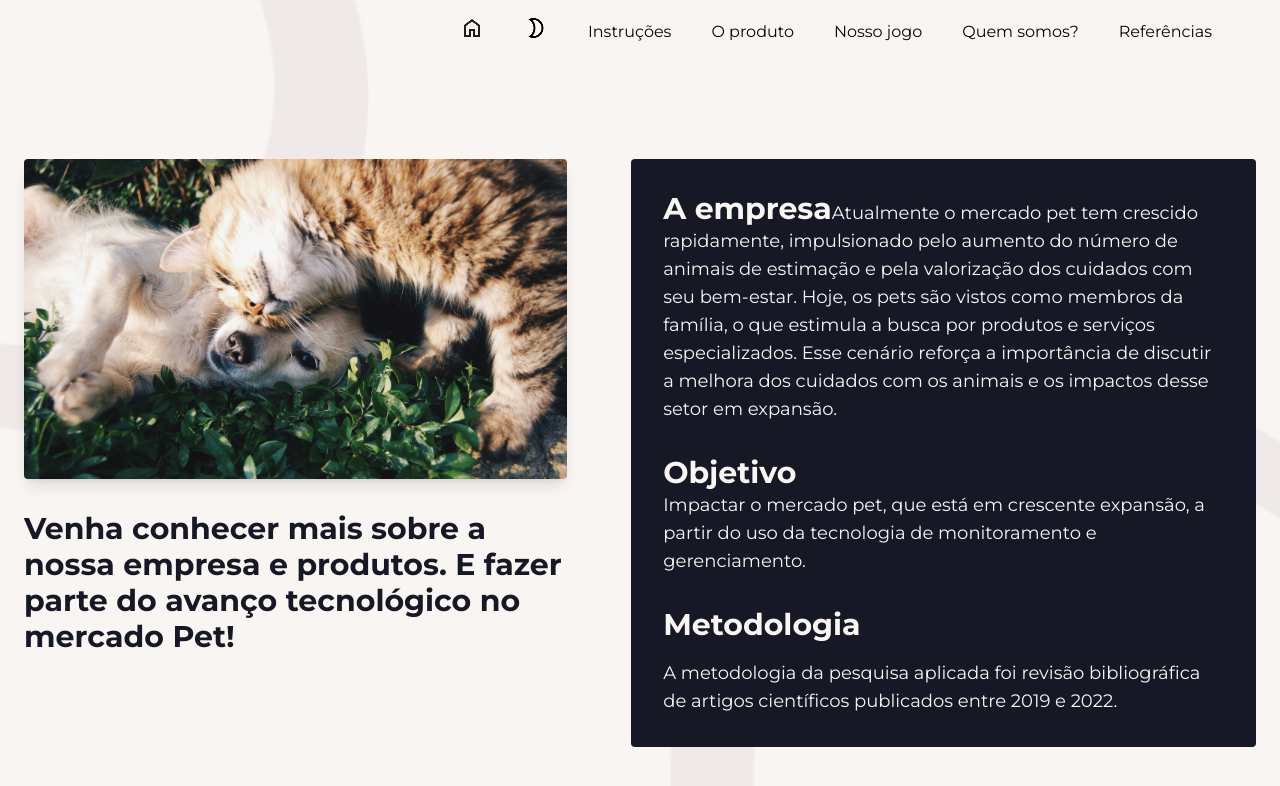
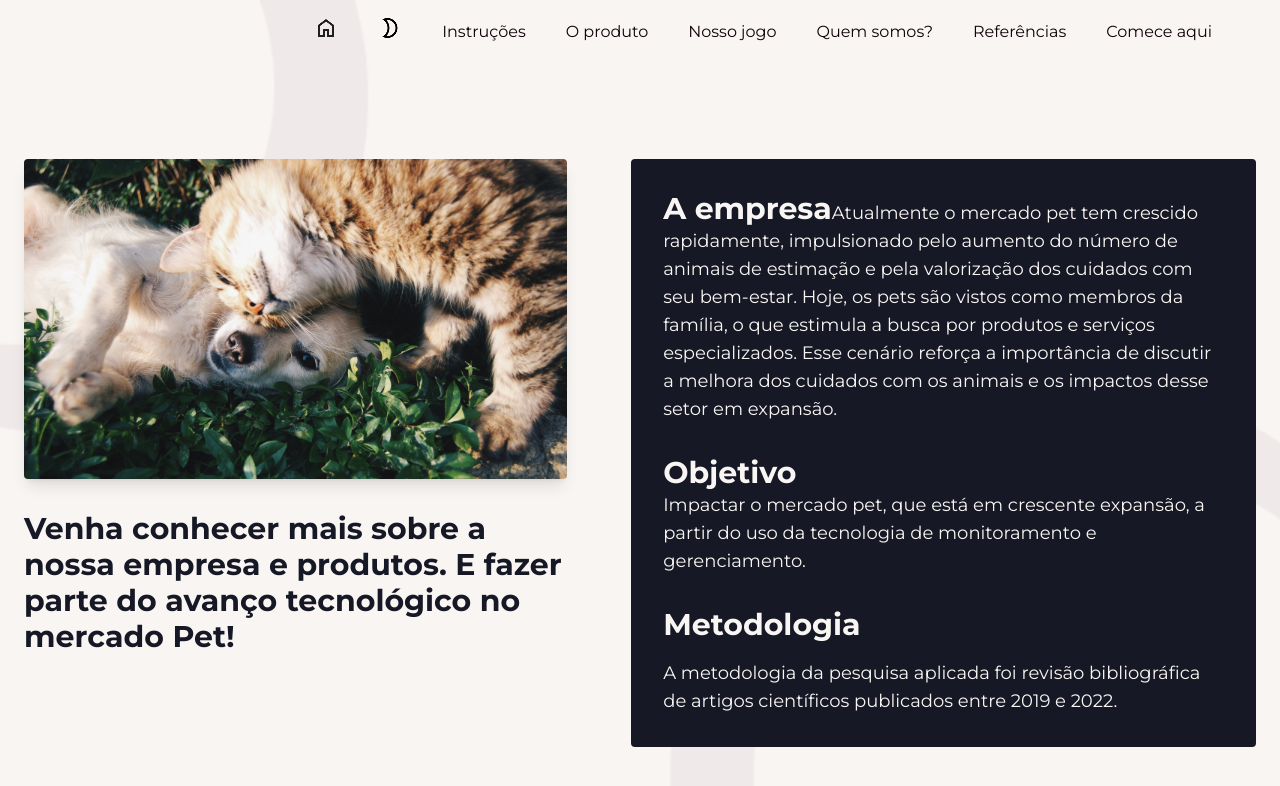
Before and after one commit to Anadulce57/myfeliscanis, a React (Vite) app: page / in a window 1280 px wide. Shown: the top 786 px of the page. Built offline with nearby package versions, Linux system fonts and the light colour scheme; a web font is replaced by a local one.

Commit message:
Página pra ir ao aplicativo - sugestão

```diff
--- a/src/App.jsx
+++ b/src/App.jsx
@@ -5,6 +5,7 @@ import GameIntro from "./components/Game/Game";
 import Referencias from "./components/Referencias/Referencias";
 import Instrucoes from "./components/Instrucoes/Instrucoes";
 import Home from "./components/Home/Home";
+import Apresentacao from "./components/Apresentacao/Apresentacao";
 
 
 function App() {
@@ -19,6 +20,7 @@ function App() {
           <Route path="/game" element={<GameIntro/>}/>
           <Route path="/referencias" element={<Referencias/>}/>
           <Route path="/instrucoes" element={<Instrucoes/>}/>
+          <Route path="/apresentacao" element={<Apresentacao/>}/>
         </Routes>
       </Router>
     </div>
--- a/src/components/Apresentacao/Apresentacao.jsx
+++ b/src/components/Apresentacao/Apresentacao.jsx
@@ -14,11 +14,7 @@ export default function Apresentacao(){
             <p className="font-[Montserrat] text-lg text-amber-50">Um novo olhar tecnológico no mercado pet</p>
           </div>
 
-          <button className="mt-8 px-8 py-3 bg-amber-50 text-gray-800 font-bold rounded-full shadow-lg hover:bg-gray-800 hover:text-amber-50 transition duration-300">Saiba mais</button>
-
-          <div className="footer flex place-items-start item-start mt-8">
-            <a href=""><p className="font-[Montserrat] ml-2 text-amber-50">Instale o aplicativo</p></a>
-          </div>
+          <button className="mt-8 px-8 py-3 bg-amber-50 text-gray-800 font-bold rounded-full shadow-lg hover:bg-gray-800 hover:text-amber-50 transition duration-300">Ao aplicativo</button>
         </section>
       </div>
     )
--- a/src/components/Navegacao/Header.jsx
+++ b/src/components/Navegacao/Header.jsx
@@ -97,6 +97,7 @@ export default function Header() {
           <li className="hover:underline"><Link to="/game">Nosso jogo</Link></li>
           <li className="hover:underline"><Link to="/membros">Quem somos?</Link></li>
           <li className="hover:underline"><Link to="/referencias">Referências</Link></li>
+          <li className="hover:underline"><Link to="/apresentacao">Comece aqui</Link></li>
         </ul>
       </nav>
 
@@ -127,6 +128,7 @@ export default function Header() {
           <li className="hover:underline"><Link to="/game" onClick={toggleMenu}>Nosso jogo</Link></li>
           <li className="hover:underline"><Link to="/membros" onClick={toggleMenu}>Quem somos?</Link></li>
           <li className="hover:underline"><Link to="/referencias" onClick={toggleMenu}>Referências</Link></li>
+          <li className="hover:underline"><Link to="/apresentacao">Comece aqui</Link></li>
         </ul>
       </nav>
     </header>
```
